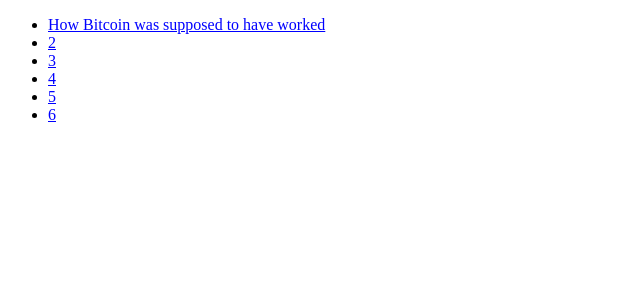
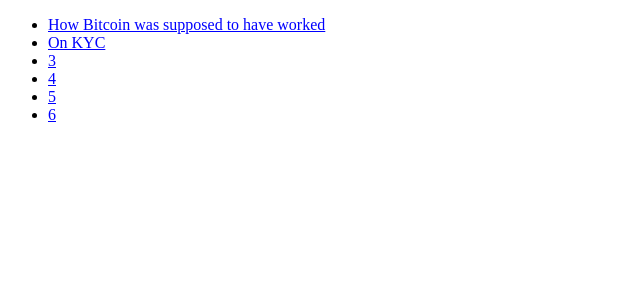
Before and after one commit to 0x000m/0x000m.github.io, a Jekyll site: the page built from bitcoin/index.md, in a window 1280 px wide. Shown: the top 300 px of the page, without its empty margins (0-640 px from the left). Built offline with Jekyll 4.4.1, drawn with Linux system fonts in a browser that asks for light colours.

Commit message:
Update index.md

```diff
--- a/bitcoin/index.md
+++ b/bitcoin/index.md
@@ -4,7 +4,7 @@ layout: default
 ---
 
 - [How Bitcoin was supposed to have worked](/bitcoin/1.txt)
-- [2](/bitcoin/2.txt)
+- [On KYC](/bitcoin/2.txt)
 - [3](/bitcoin/3.txt)
 - [4](/bitcoin/4.txt)
 - [5](/bitcoin/5.txt)
```
